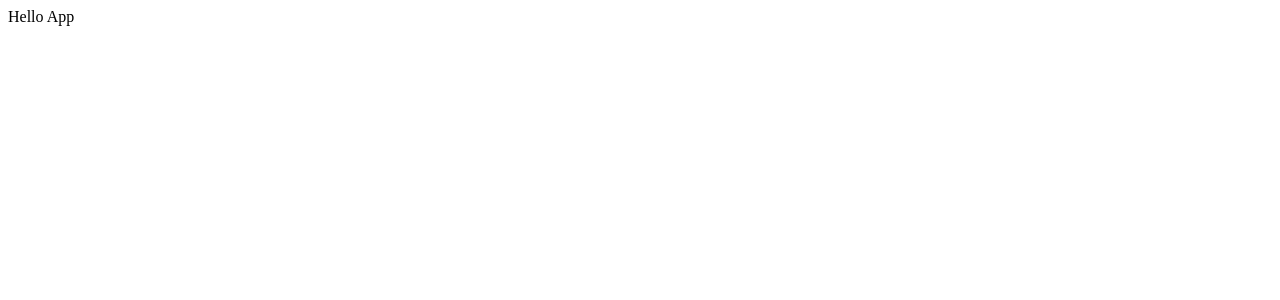
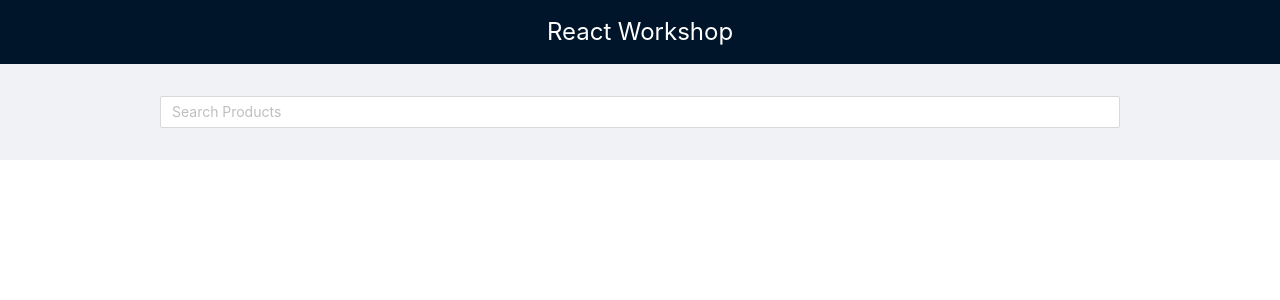
Before and after one commit to runyasak/react-workshop-v1, a React (Create React App) app: page / in a window 1280 px wide. Shown: the top 300 px of the page. Built offline with nearby package versions, Linux system fonts and the light colour scheme.

Commit message:
Add antd dependencies and input

```diff
--- a/package.json
+++ b/package.json
@@ -6,6 +6,7 @@
     "@testing-library/jest-dom": "^4.2.4",
     "@testing-library/react": "^9.3.2",
     "@testing-library/user-event": "^7.1.2",
+    "antd": "^4.6.5",
     "react": "^16.13.1",
     "react-dom": "^16.13.1",
     "react-scripts": "3.4.3"
--- a/src/App.jsx
+++ b/src/App.jsx
@@ -1,10 +1,19 @@
 import React from 'react';
+import { Input, Layout } from 'antd';
+import './styles/App.css';
+
+const { Header, Content } = Layout;
 
 const App = () => {
   return (
-    <div>
-      Hello App
-    </div>
+    <Layout>
+      <Header style={{ color: 'white', fontSize: '24px', textAlign: 'center' }}>
+        React Workshop
+      </Header>
+      <Content style={{ maxWidth: '1024px', width: '100%', margin: 'auto', padding: '32px' }}>
+        <Input placeholder="Search Products"></Input>
+      </Content>
+    </Layout>
   );
 };
 
--- /dev/null
+++ b/src/styles/App.css
@@ -0,0 +1 @@
+@import '~antd/dist/antd.css';
```
Also changed, not shown: 1 other file (tests, documents, lock files or other folders).
